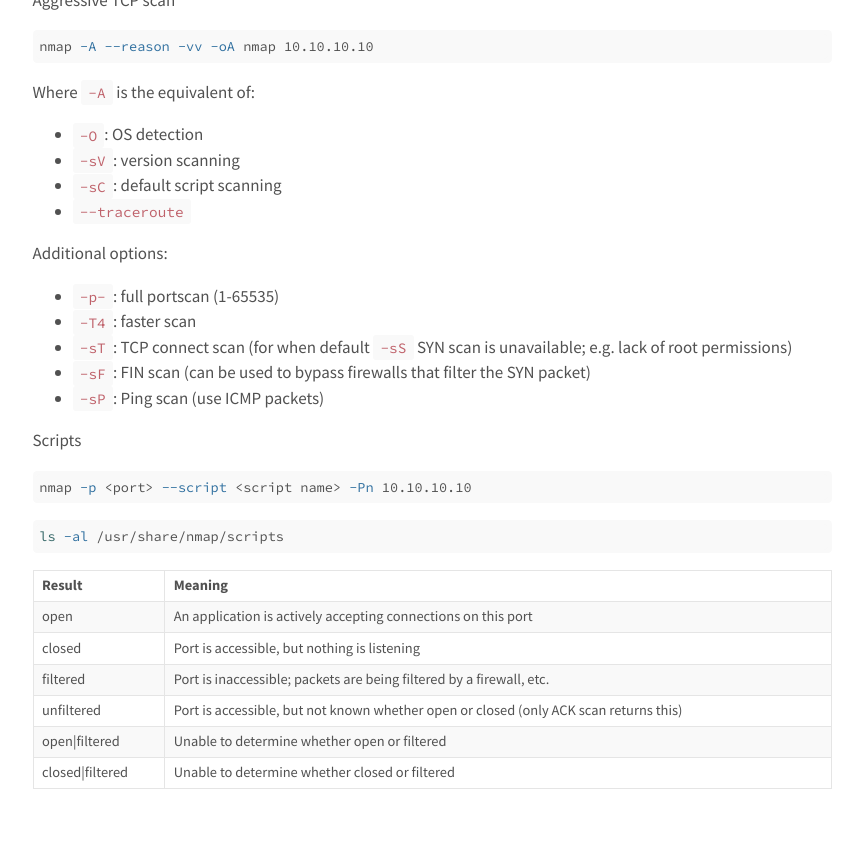
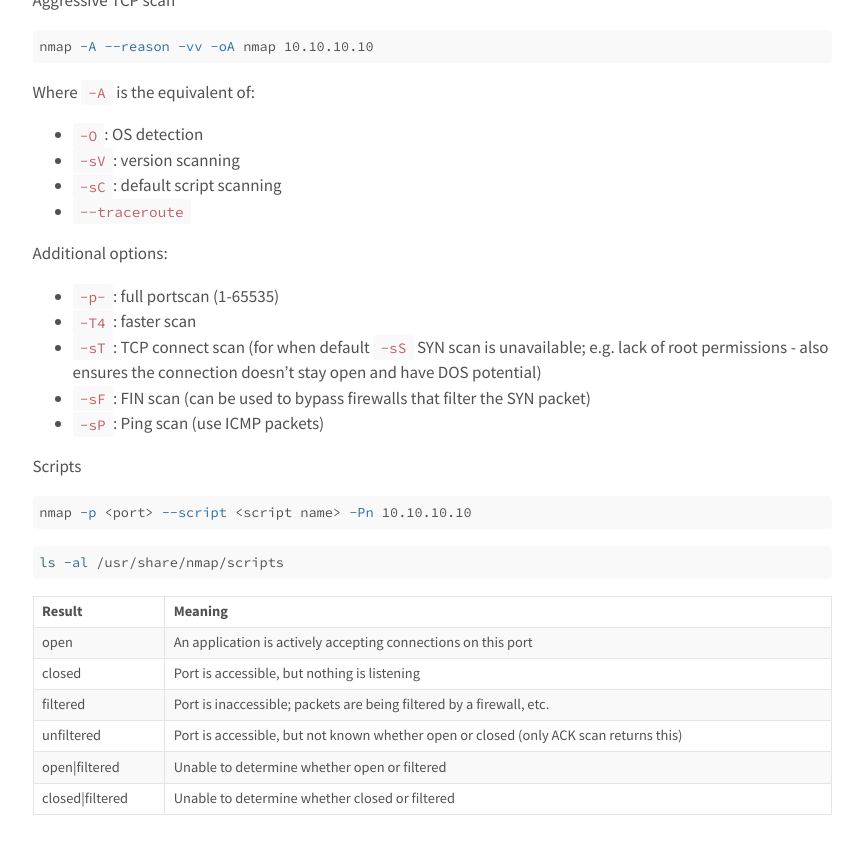
Before and after one commit to agrzeslak/cheatsheet, a Jekyll site: the page built from _topics/nmap.md, in a window 1280 px wide and 900 px high, scrolled down 640 px. Shown: the top 854 px of the window, without its empty margins (208-1071 px from the left). Built offline with Jekyll 4.4.1, drawn with Linux system fonts in a browser that asks for light colours.

Commit message:
Added nmap -sT additional info

```diff
--- a/_topics/nmap.md
+++ b/_topics/nmap.md
@@ -54,7 +54,7 @@ Where `-A` is the equivalent of:
 Additional options:
 - `-p-`: full portscan (1-65535)
 - `-T4`: faster scan
-- `-sT`: TCP connect scan (for when default `-sS` SYN scan is unavailable; e.g. lack of root permissions)
+- `-sT`: TCP connect scan (for when default `-sS` SYN scan is unavailable; e.g. lack of root permissions - also ensures the connection doesn't stay open and have DOS potential)
 - `-sF`: FIN scan (can be used to bypass firewalls that filter the SYN packet)
 - `-sP`: Ping scan (use ICMP packets)
 
```
